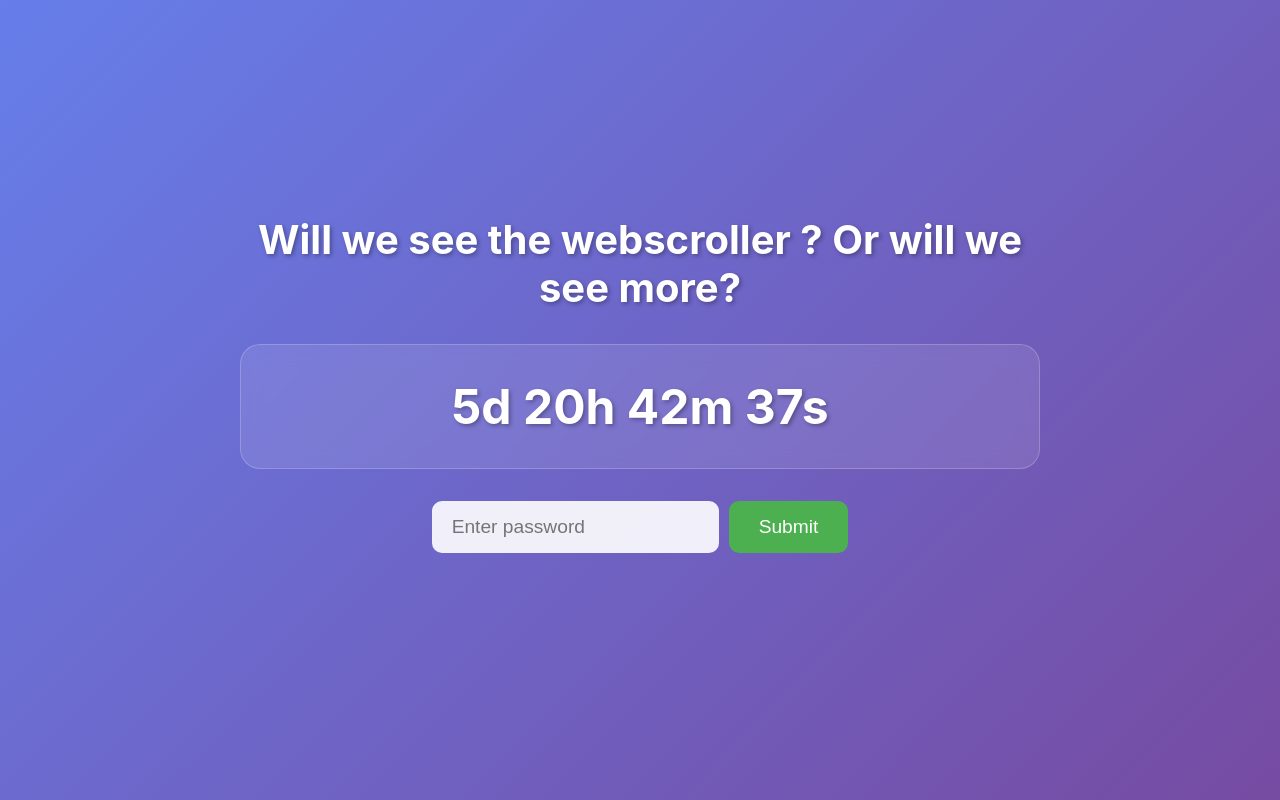
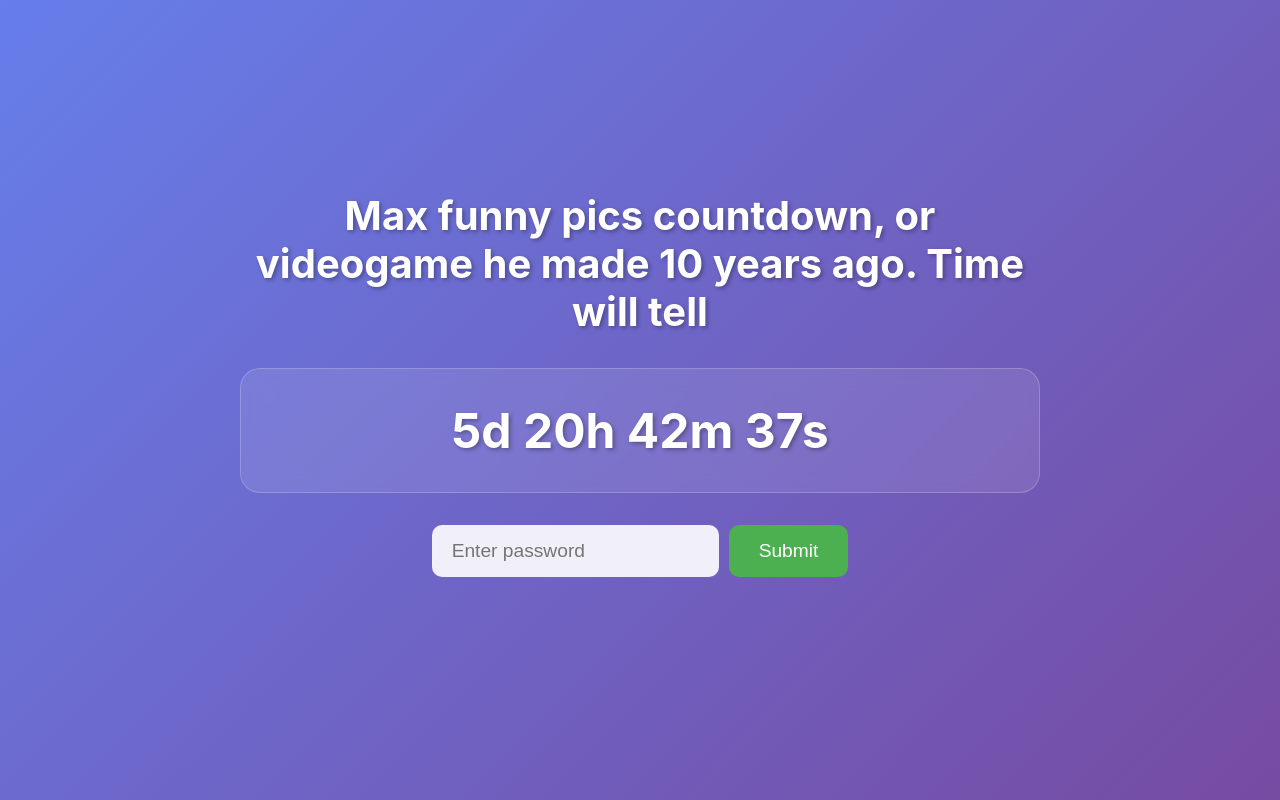
Before and after one commit to StephanSchweitzer/max_site, a Next.js app: page / in a window 1280 px wide. Built offline with nearby package versions, Linux system fonts and the light colour scheme.

Commit message:
changed the text

```diff
--- a/src/app/page.tsx
+++ b/src/app/page.tsx
@@ -106,7 +106,7 @@ export default function Home() {
   return (
       <main className="container">
         <div className="content">
-          <h1 className="message">Will we see the webscroller ? Or will we see more?</h1>
+          <h1 className="message">Max funny pics countdown, or videogame he made 10 years ago. Time will tell</h1>
 
           <div className="timer">
             <h2>{timeLeft}</h2>
```
